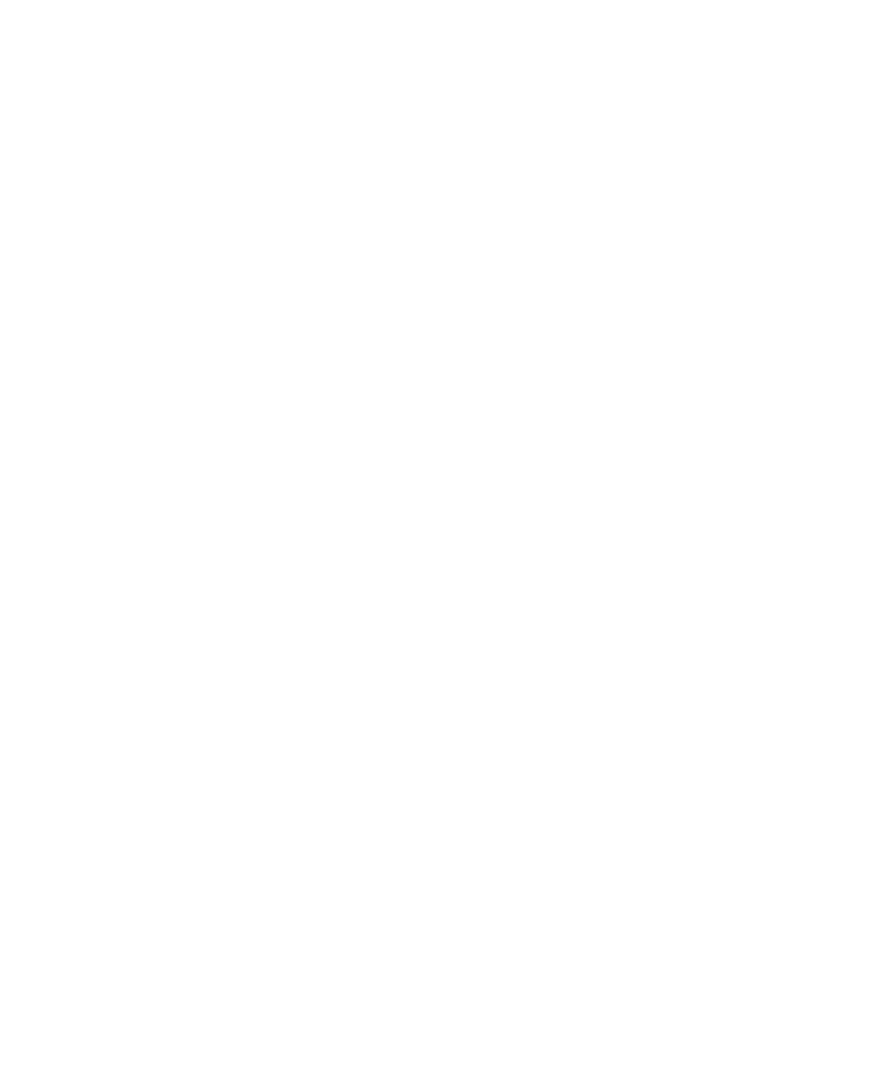
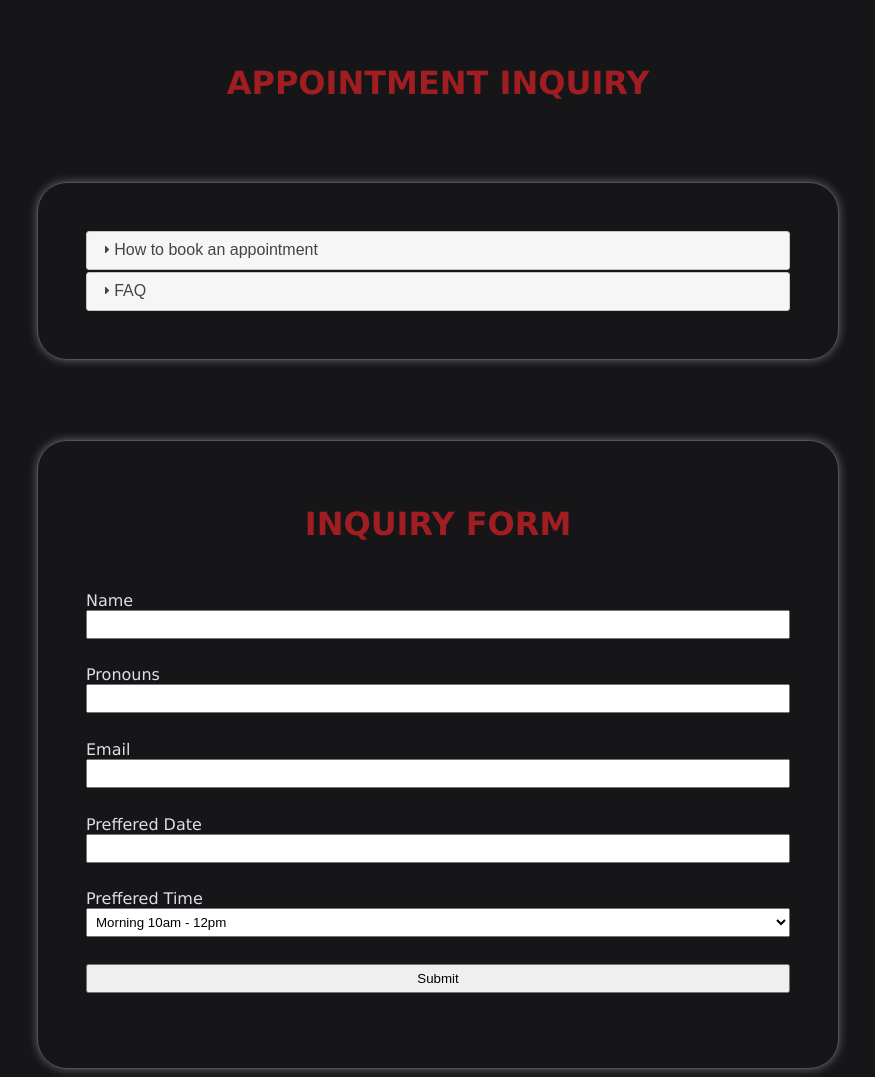
Before and after one commit to lexannal/WEBD2125_Wk6, a website: page index.html in a window 1280 px wide. Shown: the whole page, without its empty margins (202-1077 px from the left). Before the commit the page ends 800 px from the top, so only its background shows below. Drawn offline with Linux system fonts and the light colour scheme.

Commit message:
create form using jQuery UI

```diff
--- a/index.html
+++ b/index.html
@@ -1,18 +1,156 @@
 <!DOCTYPE html>
 <html lang="en">
+
 <head>
     <meta charset="UTF-8">
     <meta name="viewport" content="width=device-width, initial-scale=1.0">
     <title>Advanced jQuery</title>
     <link rel="stylesheet" href="jquery-ui.css">
     <link rel="stylesheet" href="jquery-ui.min.css">
+    <style>
+        body {
+            color: #dbdfe7;
+            background-color: #161618;
+            font-family: 'Lucida Sans', 'Lucida Sans Regular', 'Lucida Grande', 'Lucida Sans Unicode', Geneva, Verdana, sans-serif;
+        }
+
+        h1 {
+            text-align: center;
+            text-transform: uppercase;
+            color: #a01d22;
+            margin-top: 2em;
+        }
+
+        .container {
+            max-width: 800px;
+            position: relative;
+            overflow: hidden;
+            margin: auto;
+            border: 1px solid rgb(219, 223, 231, 0.3);
+            box-shadow: 0 0 10px rgb(219, 223, 231, 0.4);
+            border-radius: 30px;
+            margin-top: 5em;
+        }
+
+        #accordion {
+            margin: 3em;
+        }
+
+        #form {
+            margin: 3em;
+            display: grid;
+        }
+
+        input,
+        select,
+        button {
+            margin-bottom: 2em;
+            padding: 5px;
+        }
+
+        #message {
+            display: flex;
+            justify-content: center;
+            align-items: center;
+            background-color: #161618;
+            height: 0%;
+
+        }
+        img {
+            width: 600px;
+            display: none;
+        }
+    </style>
 </head>
+
 <body>
+    <h1>Appointment Inquiry</h1>
+    <div class="container">
+        <div id="accordion">
+            <h3>How to book an appointment</h3>
+            <div>
+                <p>Complete the form below and submit your inquiry. After I've recieved your submission I will reach out
+                    to schedule your appointment. Keep an eye out for an email from me!</p>
+            </div>
+            <h3>FAQ</h3>
+            <div>
+                <h4>When can I expect a response?</h4>
+                <p>I respond to inquiries weekly. If it has been more than a week without a response, please fill out
+                    another form or email me directly.</p>
+                <h4>Does filling out the form guarantee my appointment?</h4>
+                <p>This inquiry is to gather availability and contact. I will reach out to discuss further details with you. Your appointment is not booked until I have recieved a deposit.</p>
+            </div>
+        </div>
+    </div>
+    <div class="container">
+        <h1>Inquiry Form</h1>
+        <form id="form" action="#">
+            <label for="name"><a title="Enter your preffered name">Name</a></label>
+            <input type="text" id="name" name="name">
+            <label for="pronouns"><a title="Enter your preffered pronouns">Pronouns</a></label>
+            <input type="text" id="pronouns" name="pronouns">
+            <label for="email"><a title="Enter a valid email address">Email</a></label>
+            <input type="email" id="email" name="email">
+            <label for="datepicker">Preffered Date</label>
+            <input type="text" id="datepicker" name="datepicker">
+            <label for="time">Preffered Time</label>
+            <select name="time" id="time">
+                <option value="morning">Morning 10am - 12pm</option>
+                <option value="afternoon">Afternoon 1pm - 3pm</option>
+                <option value="evening">Evening 3pm - 5pm</option>
+            </select>
+            <button type="button">Submit</button>
+            <div id="message">
+                <img src="images/tripleluxx-logos-02.png" alt="tripleluxx logo">
+            </div>
+        </form>
+    </div>
 
 
+    <script src="external/jquery/jquery.js"></script>
+    <script src="jquery-ui.js"></script>
 
-<script src="external/jquery/jquery.js"></script>
-<script src="jquery-ui.js"></script>
+    <script>
+        //accordian
+        $("#accordion").accordion({
+            collapsible: true,
+            active: false,
+            heightStyle: "content"
+        });
+        //datepicker
+        $("#datepicker").datepicker({
+            dateFormat: "mm/dd/yy",
+            showButtonPanel: true,
+            changeMonth: true,
+            onSelect: function (dateText, inst) {
+                console.log("Date selected:", dateText);
+            }
+        });
+        $("#datepicker").datepicker('option', {
+            minDate: new Date(2025, 2, 8),
+            maxDate: new Date(2025, 4, 31)
+        });
+        $("#datepicker").datepicker("option", "beforeShowDay", function (date) {
+            let day = date.getDay();
+            return [(day != 1 && day != 2 && day != 3), ""];
+        });
+        //tooltip
+        $("[title]").tooltip({
+            position: {
+                my: "left top",
+                at: "right top"
+            },
+        });
+        //animation
+        $("button").click(function () {
+            $("#message").animate({
+                height: '500px',
+                width: '700px'
+            }, 1500, "easeOutBounce");
+             $("img").show()
+        });
+    </script>
 
 </body>
+
 </html>
```
Also changed, not shown: images/tripleluxx-logos-02.png (added).
